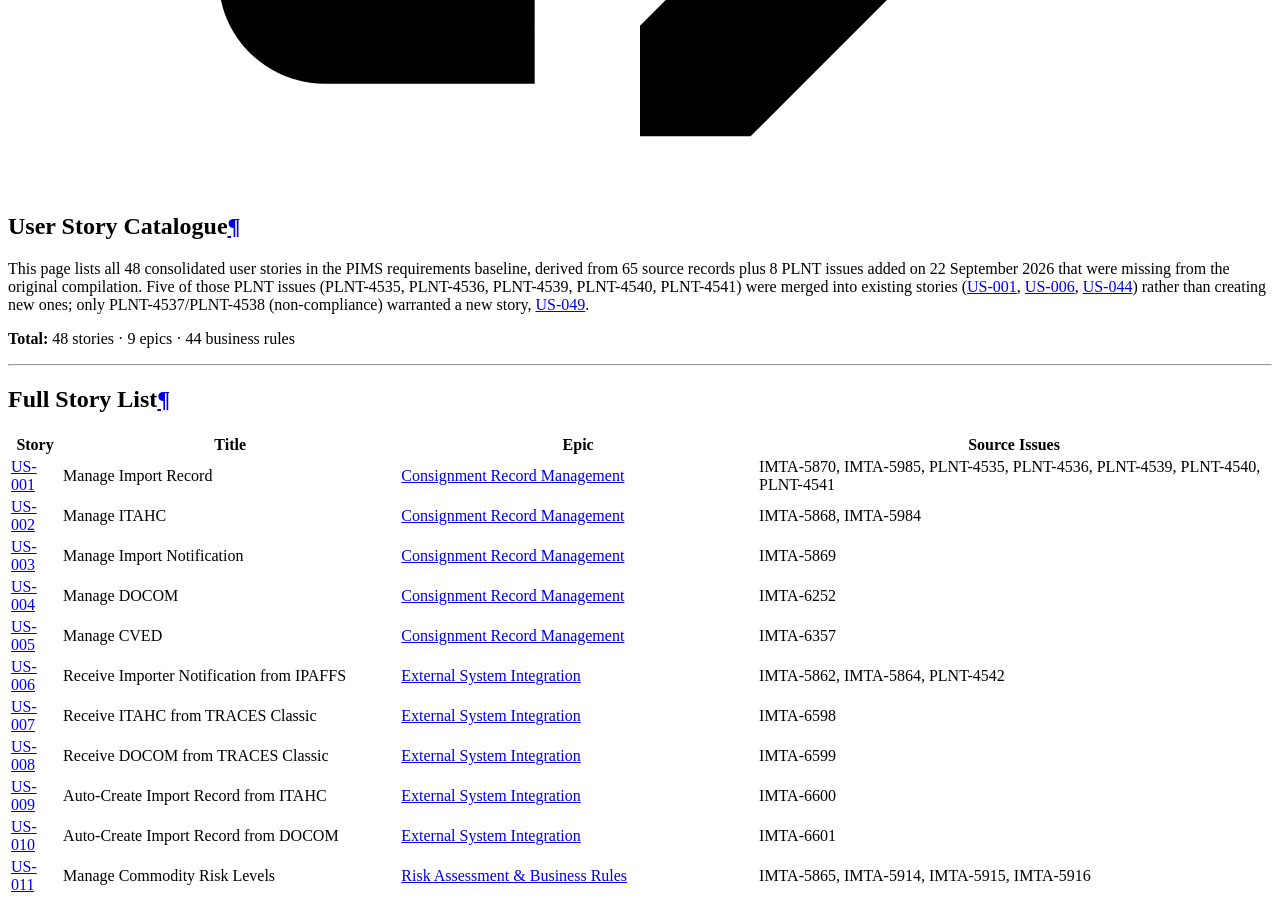
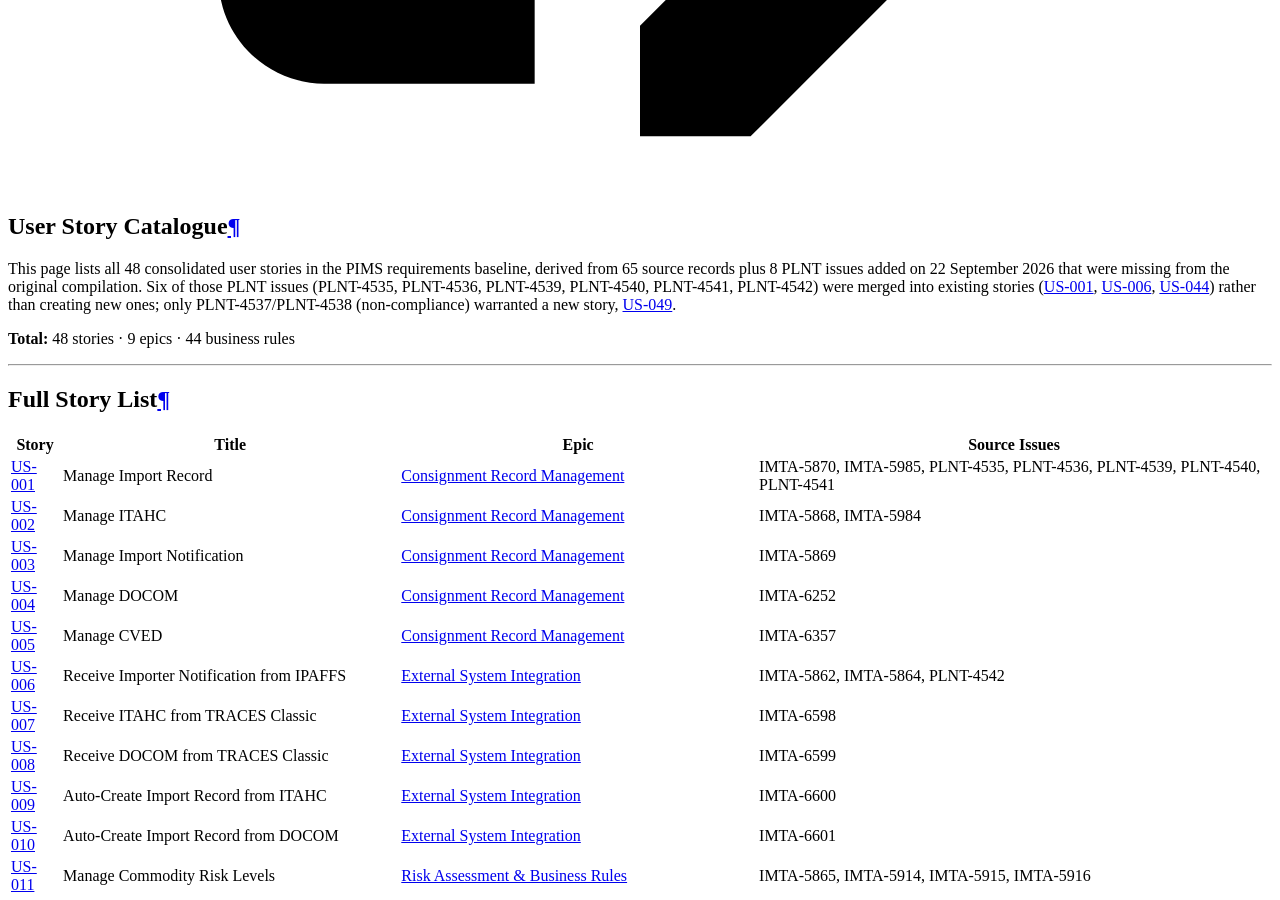
Before and after one commit to DEFRA/trade-imports-pims, an MkDocs documentation site: the page built from docs/requirements/user-stories/index.md, in a window 1280 px wide and 900 px high, scrolled down 13636 px. Built offline with MkDocs 1.6.1 and Material for MkDocs 9.7.7, drawn with Linux system fonts in a browser that asks for light colours; a script that is not in the unit is left out.

Commit message:
docs: account for missing PLNT ticket

```diff
--- a/docs/requirements/user-stories/index.md
+++ b/docs/requirements/user-stories/index.md
@@ -1,6 +1,6 @@
 # User Story Catalogue
 
-This page lists all 48 consolidated user stories in the PIMS requirements baseline, derived from 65 source records plus 8 PLNT issues added on 22 September 2026 that were missing from the original compilation. Five of those PLNT issues (PLNT-4535, PLNT-4536, PLNT-4539, PLNT-4540, PLNT-4541) were merged into existing stories ([US-001](US-001-Manage-Import-Record.md), [US-006](US-006-Receive-Importer-Notification-From-IPAFFS.md), [US-044](US-044-View-Importer-Notification.md)) rather than creating new ones; only PLNT-4537/PLNT-4538 (non-compliance) warranted a new story, [US-049](US-049-Non-Compliance-Management.md).
+This page lists all 48 consolidated user stories in the PIMS requirements baseline, derived from 65 source records plus 8 PLNT issues added on 22 September 2026 that were missing from the original compilation. Six of those PLNT issues (PLNT-4535, PLNT-4536, PLNT-4539, PLNT-4540, PLNT-4541, PLNT-4542) were merged into existing stories ([US-001](US-001-Manage-Import-Record.md), [US-006](US-006-Receive-Importer-Notification-From-IPAFFS.md), [US-044](US-044-View-Importer-Notification.md)) rather than creating new ones; only PLNT-4537/PLNT-4538 (non-compliance) warranted a new story, [US-049](US-049-Non-Compliance-Management.md).
 
 **Total:** 48 stories · 9 epics · 44 business rules
 
```
